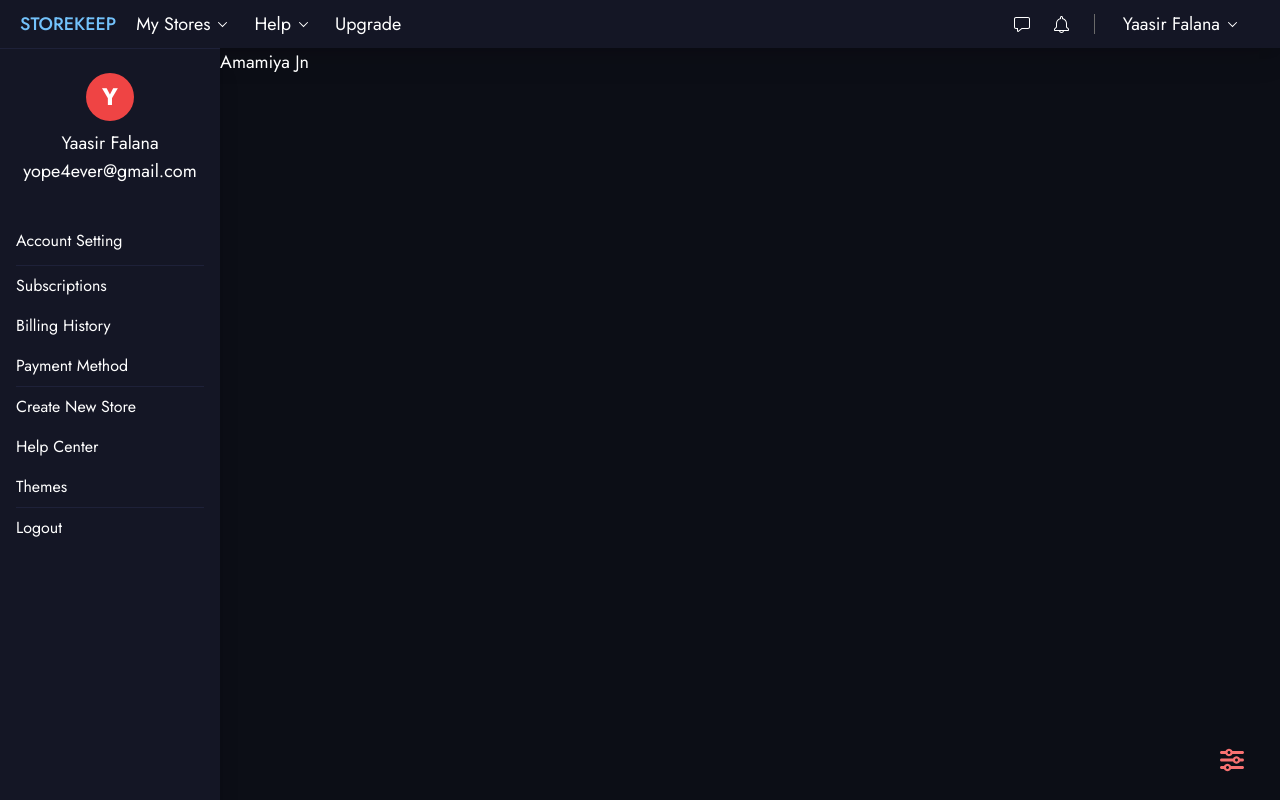
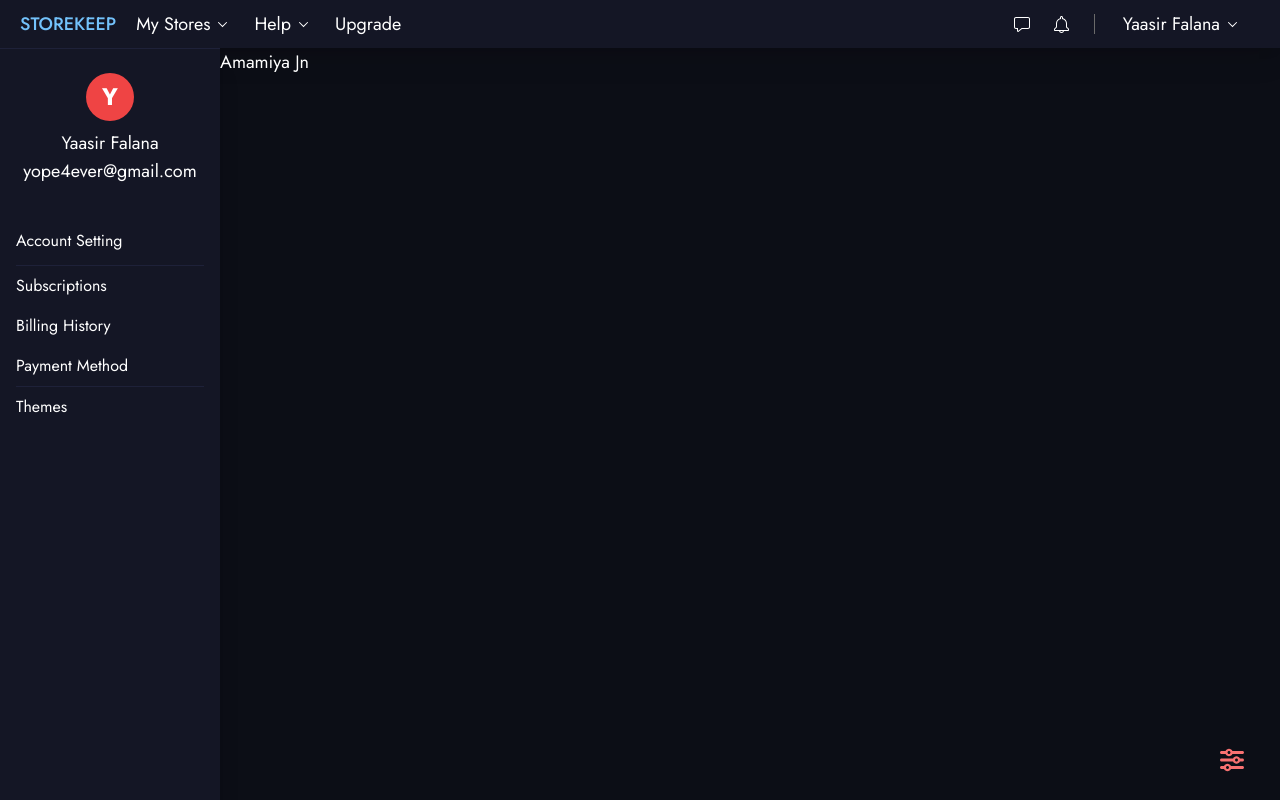
Before and after one commit to Yaasir024/StoreKeep, a Vue app: page /account/account-settings in a window 1280 px wide. Built offline with nearby package versions, Linux system fonts and the light colour scheme.

Commit message:
/sidebar

```diff
--- a/src/components/SidebarAccounts.vue
+++ b/src/components/SidebarAccounts.vue
@@ -41,22 +41,7 @@
             <li
               class="py-2 cursor-pointer transition-all duration-300 ease-in-out hover:text-sk-blue-800"
             >
-              Create New Store
-            </li>
-            <li
-              class="py-2 cursor-pointer transition-all duration-300 ease-in-out hover:text-sk-blue-800"
-            >
-              Help Center
-            </li>
-            <li
-              class="py-2 cursor-pointer transition-all duration-300 ease-in-out hover:text-sk-blue-800"
-            >
               Themes
-            </li>
-            <li
-              class="py-2 cursor-pointer transition-all duration-300 ease-in-out hover:text-sk-blue-800 border-t dark:border-ps-gray-500"
-            >
-              Logout
             </li>
           </ul>
         </div>
```
